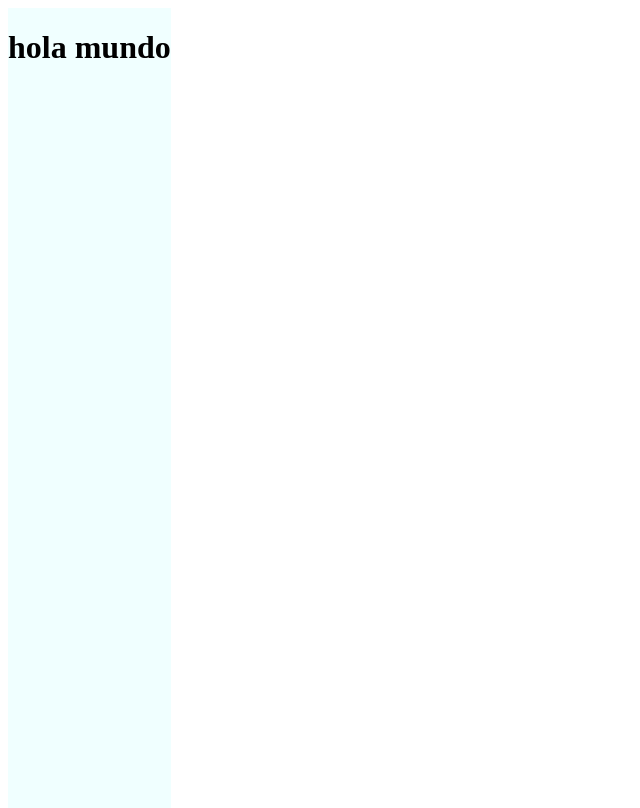
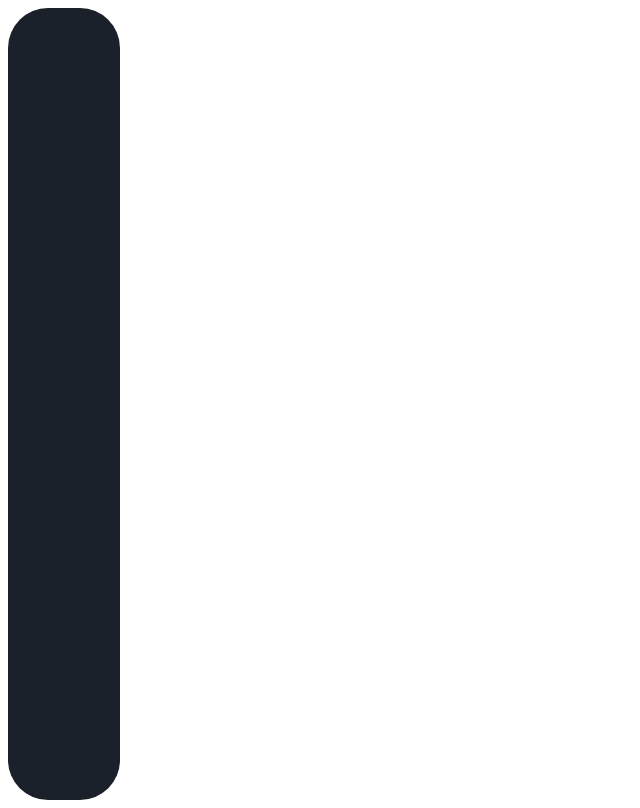
Before and after one commit to MarcoChavezB/NavBar, a Vue app: page / in a window 1280 px wide. Shown: the whole page, without its empty margins (0-640 px from the left). Built offline with nearby package versions, Linux system fonts and the light colour scheme.

Commit message:
contorno hecho

```diff
--- a/index.html
+++ b/index.html
@@ -11,3 +11,7 @@
     <script type="module" src="/src/main.js"></script>
   </body>
 </html>
+
+<style scoped>
+
+</style>
--- a/src/App.vue
+++ b/src/App.vue
@@ -1,12 +1,13 @@
 <template>
   <div class="app">
     <div class="nav">
-      <h1>hola mundo</h1>
+      <h1></h1>
     </div>
   </div>
 </template>
 
 <style scoped>
+
   .app{
     display: grid;
     grid-template-columns: 15% 90%;
@@ -18,7 +19,9 @@
   }
   .nav{
     position: absolute;
-    background-color: azure;
-    height: 100vh;
+    width: 7em;
+    border-radius: 40px;
+    background-color: #1a212a;
+    height: 99vh;
   }
 </style>
```
